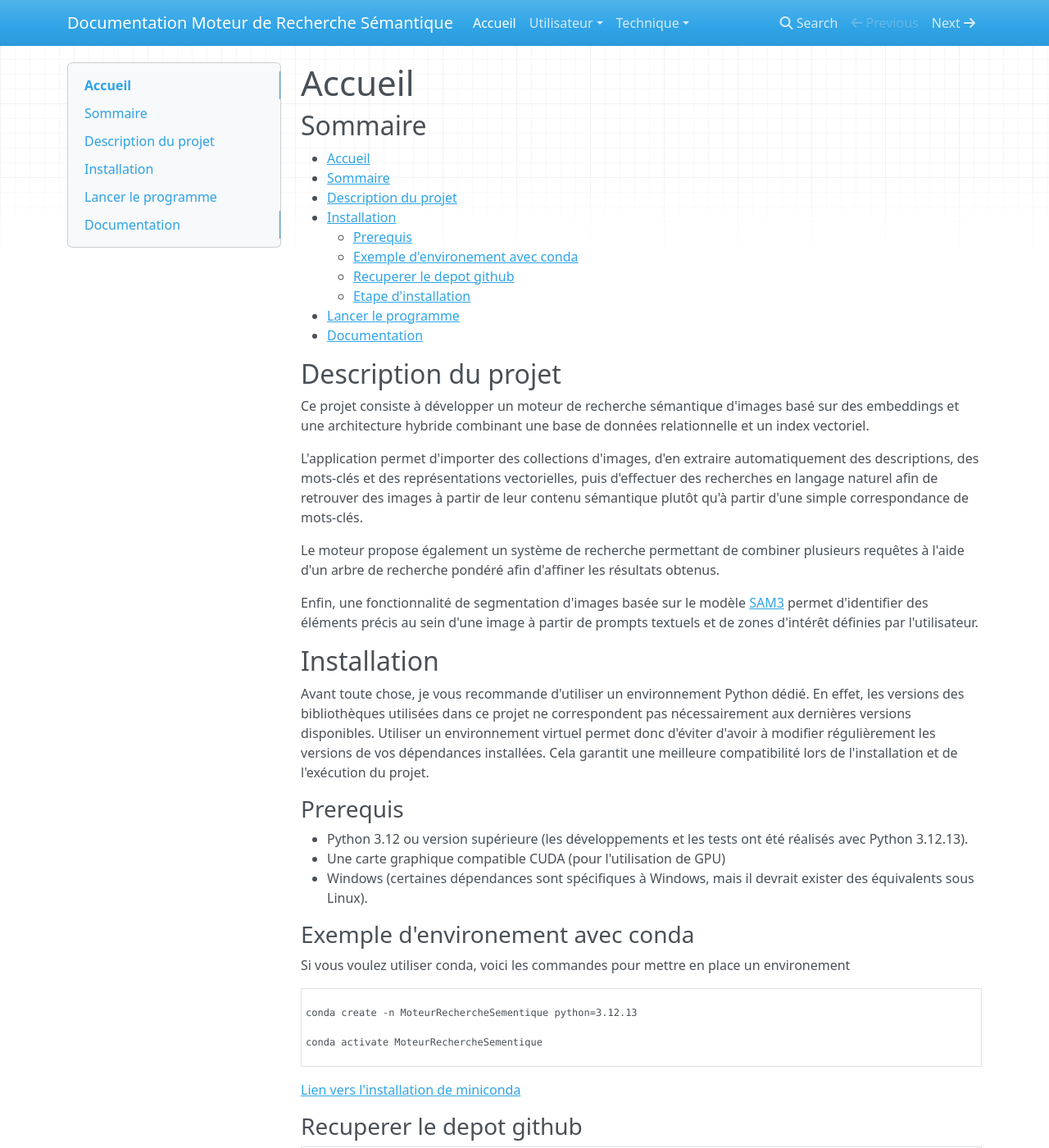
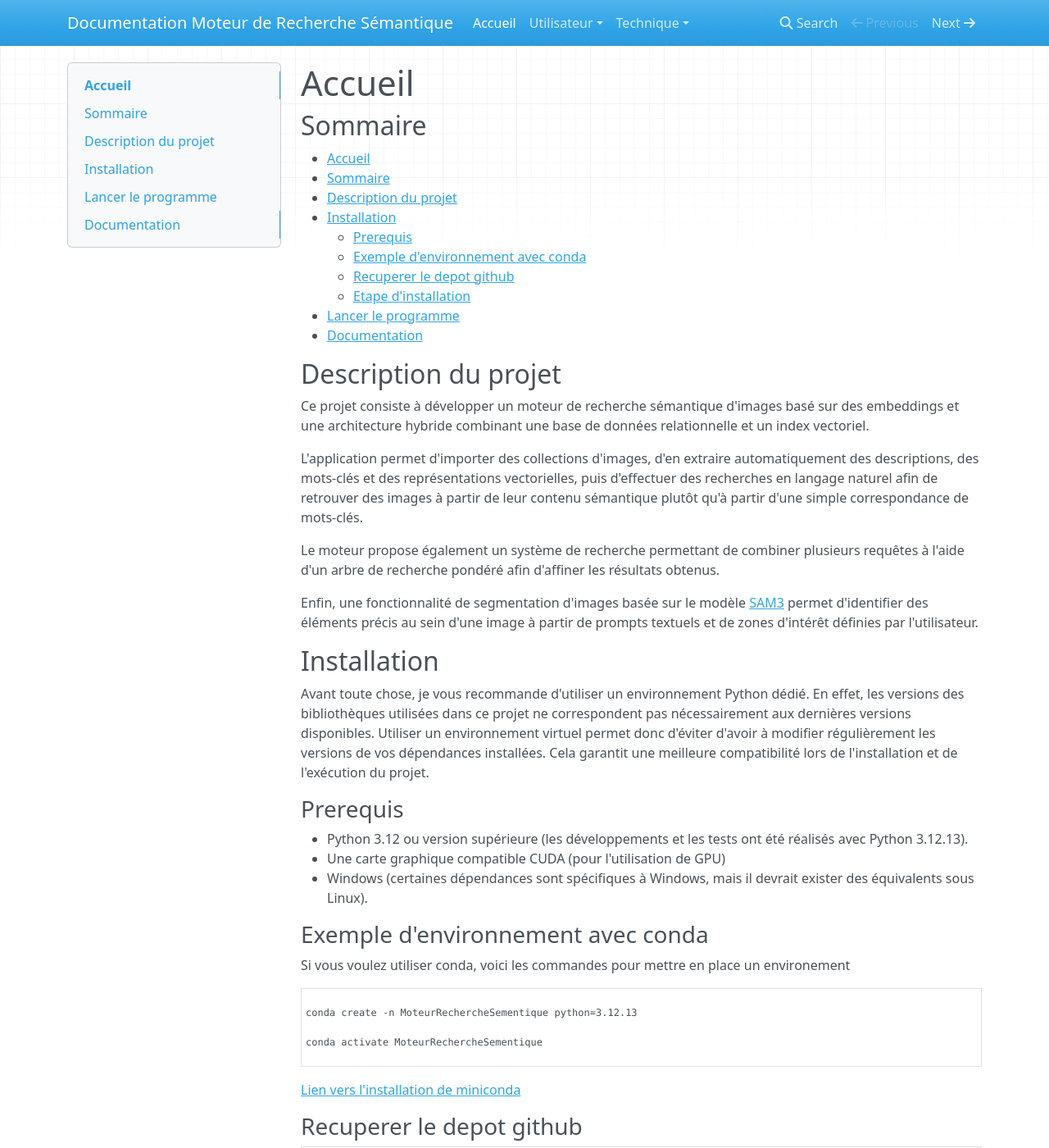
Before and after one commit to NockXu/Moteur_de_recherche_semantique, an MkDocs documentation site: the page built from documentation/index.md, in a window 1280 px wide and 1400 px high. Shown: the whole window at 82% size. Built offline with MkDocs 1.6.1, drawn with Linux system fonts in a browser that asks for light colours; nearby versions of some CDN libraries.

Commit message:
fix(workflow): FIX #7

```diff
--- a/documentation/index.md
+++ b/documentation/index.md
@@ -7,7 +7,7 @@
   - [Description du projet](#description-du-projet)
   - [Installation](#installation)
     - [Prerequis](#prerequis)
-    - [Exemple d'environement avec conda](#exemple-denvironement-avec-conda)
+    - [Exemple d'environnement avec conda](#exemple-denvironnement-avec-conda)
     - [Recuperer le depot github](#recuperer-le-depot-github)
     - [Etape d'installation](#etape-dinstallation)
   - [Lancer le programme](#lancer-le-programme)
@@ -33,7 +33,7 @@ Avant toute chose, je vous recommande d'utiliser un environnement Python dédié
 - Une carte graphique compatible CUDA (pour l'utilisation de GPU)
 - Windows (certaines dépendances sont spécifiques à Windows, mais il devrait exister des équivalents sous Linux).
 
-### Exemple d'environement avec conda
+### Exemple d'environnement avec conda
 
 Si vous voulez utiliser conda, voici les commandes pour mettre en place un environement
 
```
Also changed, not shown: documentation/Utilisateur/index.md (renamed from documentation/Utilisateur/sommaire_doc_utilisateur.md), documentation/technique/index.md (renamed from documentation/technique/sommaire_doc_technique.md).
